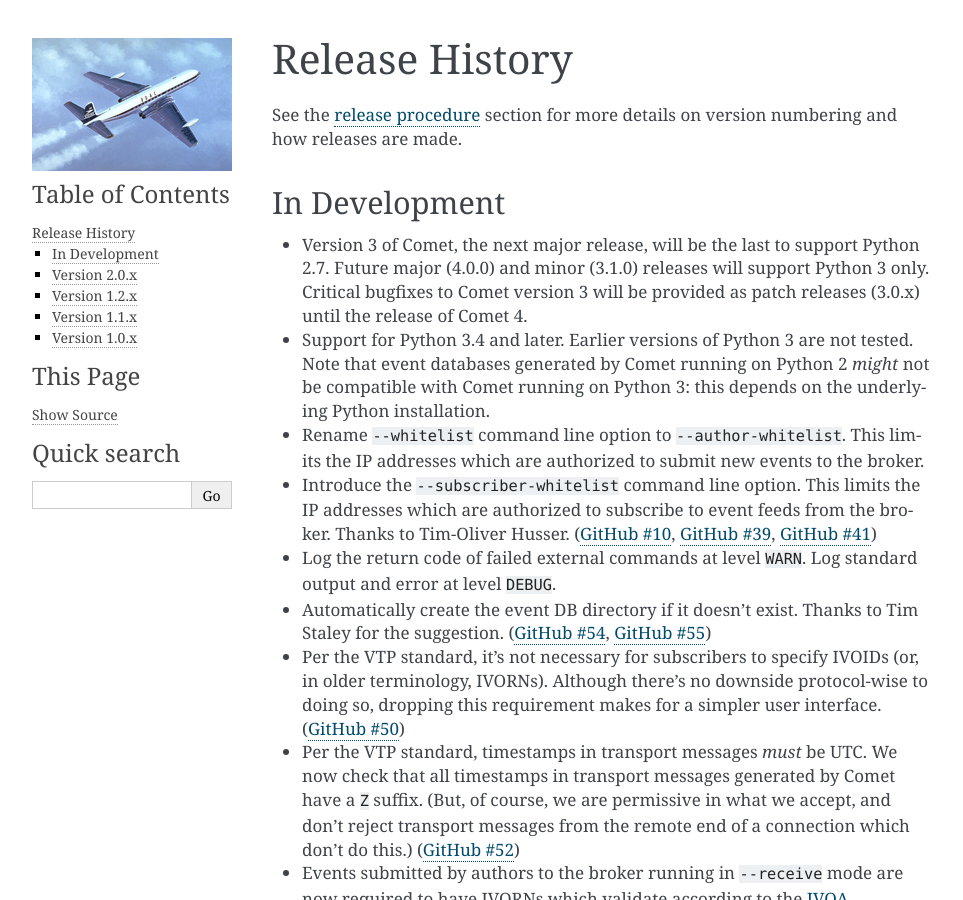
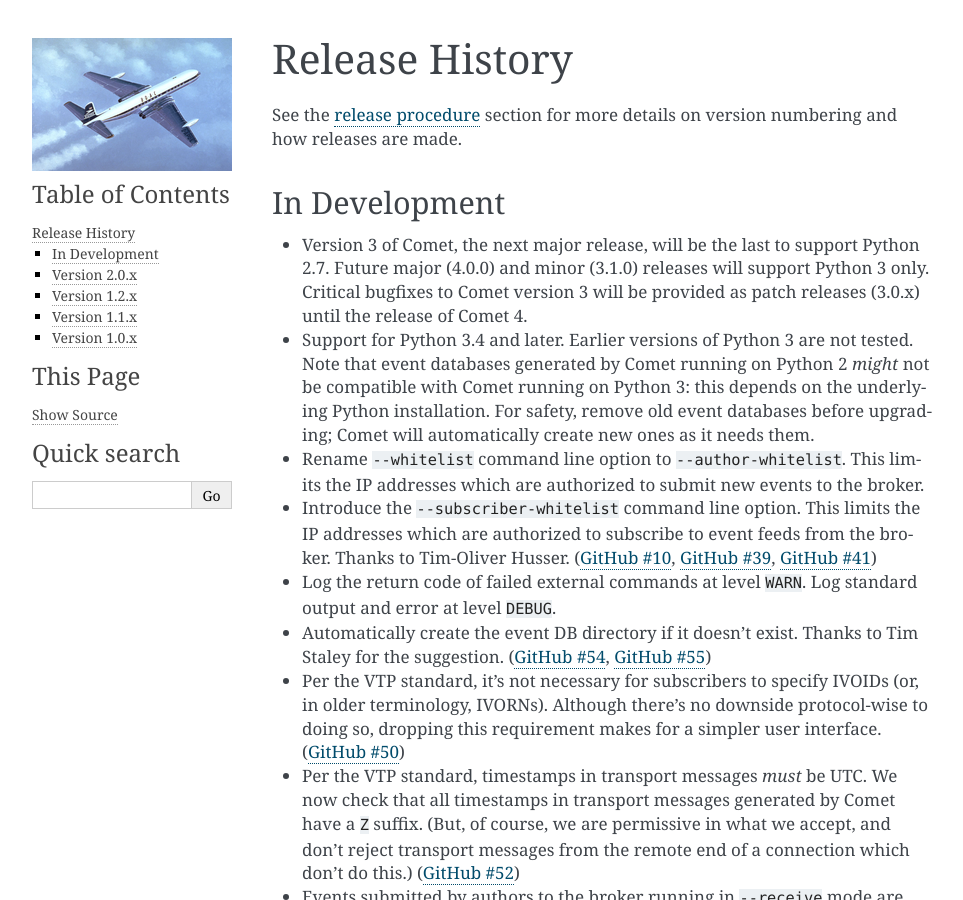
Before and after one commit to jdswinbank/Comet, a Sphinx documentation site: the page built from docs/history.rst, in a window 1280 px wide and 900 px high. Shown: the whole window, without its empty margins (148-1111 px from the left). Built offline with Sphinx 7.4.7, drawn with Linux system fonts in a browser that asks for light colours.

Commit message:
Clarify event database upgrade procedure.

```diff
--- a/docs/history.rst
+++ b/docs/history.rst
@@ -15,7 +15,8 @@ In Development
 - Support for Python 3.4 and later. Earlier versions of Python 3 are not
   tested. Note that event databases generated by Comet running on Python 2
   *might* not be compatible with Comet running on Python 3: this depends on
-  the underlying Python installation.
+  the underlying Python installation. For safety, remove old event databases
+  before upgrading; Comet will automatically create new ones as it needs them.
 
 - Rename ``--whitelist`` command line option to ``--author-whitelist``.  This
   limits the IP addresses which are authorized to submit new events to the
```
